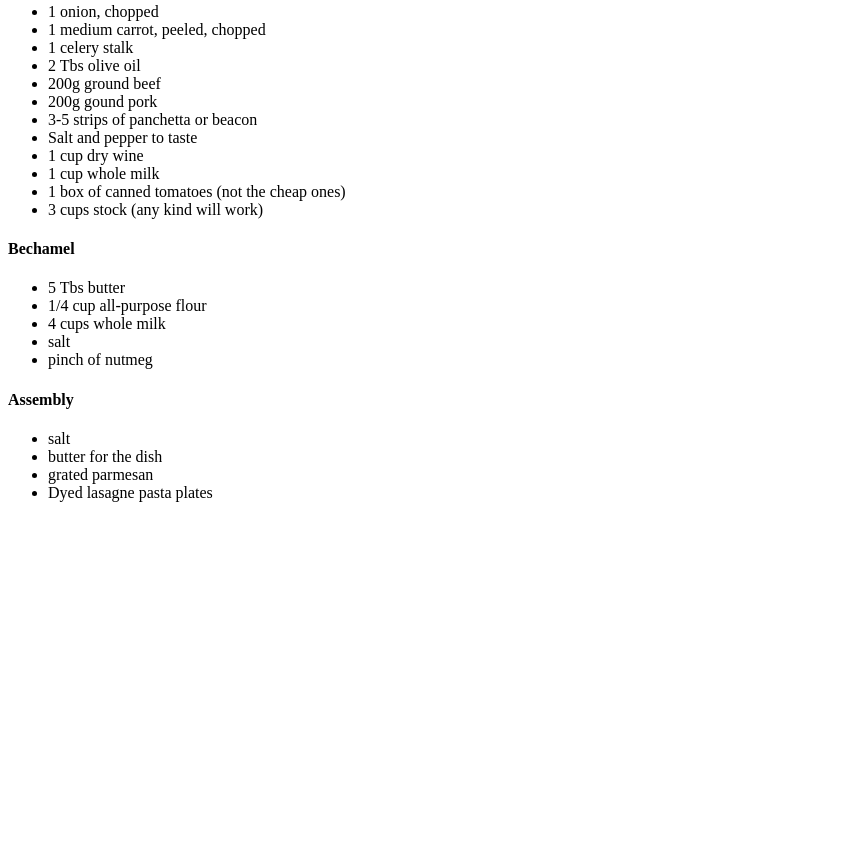
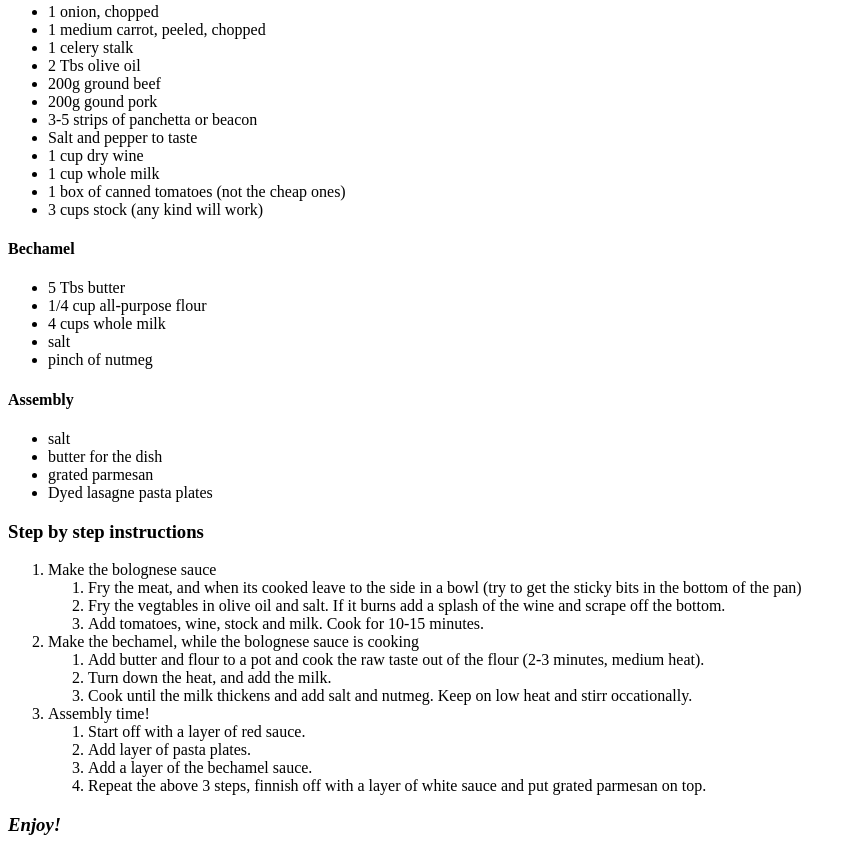
Before and after one commit to sverkar/odin-recipes, a plain HTML site: page recipes/lasagna.html in a window 1280 px wide. Shown: the part 807-1662 px from the top of the page, without its empty margins (0-856 px from the left). Before the commit the page ends 1325 px from the top, so only its background shows below. Drawn offline with Linux system fonts and the light colour scheme.

Commit message:
Finnish off content on lasagna page

```diff
--- a/recipes/lasagna.html
+++ b/recipes/lasagna.html
@@ -46,5 +46,33 @@
         <li>grated parmesan</li>
         <li>Dyed lasagne pasta plates</li>
     </ul>
+
+    <h3>Step by step instructions</h3>
+    <ol>
+        <li>Make the bolognese sauce</li>
+            <ol>
+                <li>Fry the meat, and when its cooked leave to the side in a bowl (try to get the sticky bits in the bottom of the pan)</li>
+                <li>Fry the vegtables in olive oil and salt. If it burns add a splash of the wine and scrape off the bottom.</li>
+                <li>Add tomatoes, wine, stock and milk. Cook for 10-15 minutes.</li>
+            </ol>
+        <li>Make the bechamel, while the bolognese sauce is cooking</li>
+            <ol>
+                <li>Add butter and flour to a pot and cook the raw taste out of the flour (2-3 minutes, medium heat).</li>
+                <li>Turn down the heat, and add the milk.</li>
+                <li>Cook until the milk thickens and add salt and nutmeg. Keep on low heat and stirr occationally.</li>
+
+            </ol>
+        <li>Assembly time!</li>
+            <ol>
+                <li>Start off with a layer of red sauce.</li>
+                <li>Add layer of pasta plates.</li>
+                <li>Add a layer of the bechamel sauce. </li>
+                <li>Repeat the above 3 steps, finnish off with a layer of white sauce and put grated parmesan on top.</li>
+            </ol>
+    </ol>
+    <h3><em>Enjoy!</em></h3>
+
+
+
 </body>
 </html>
```
